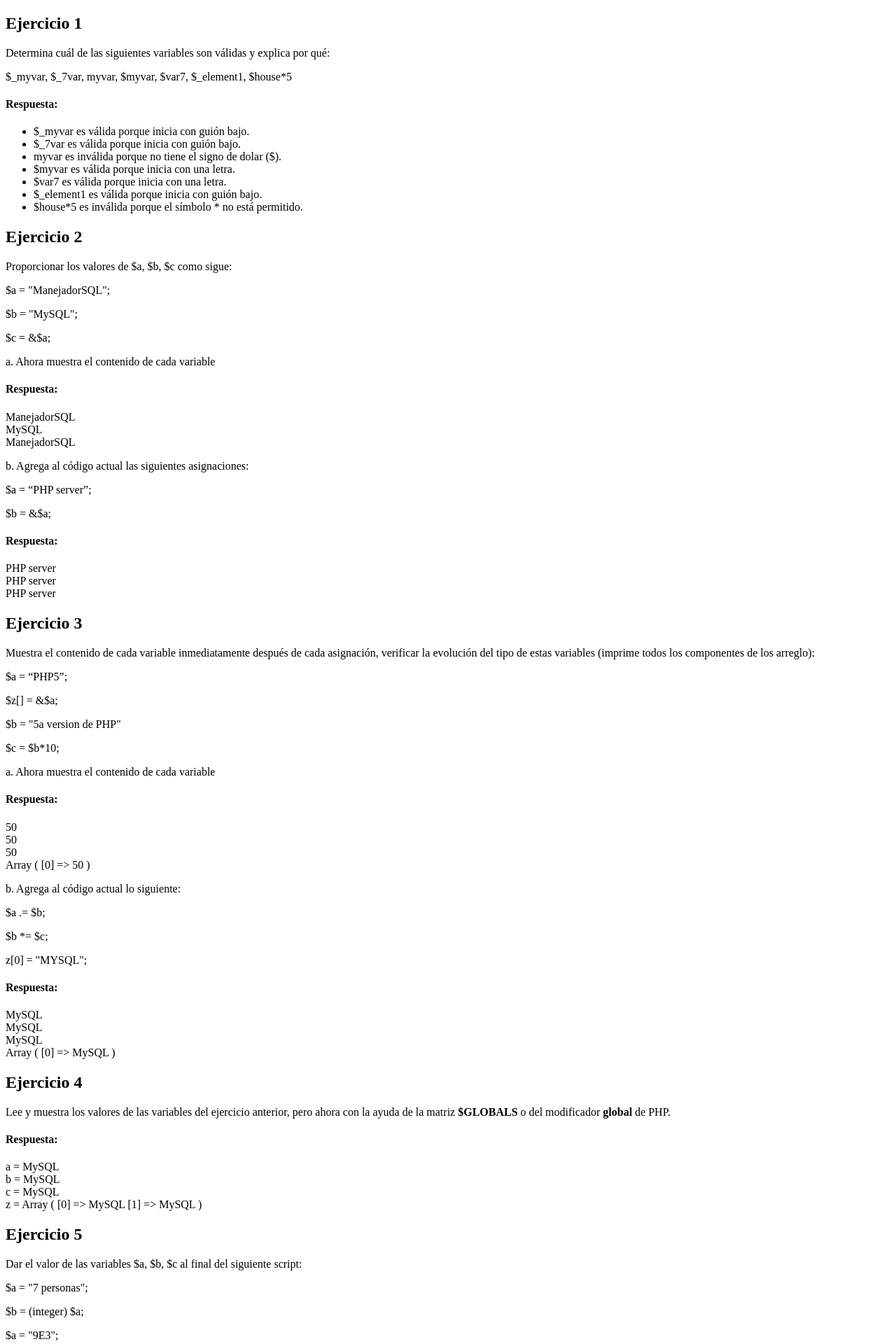
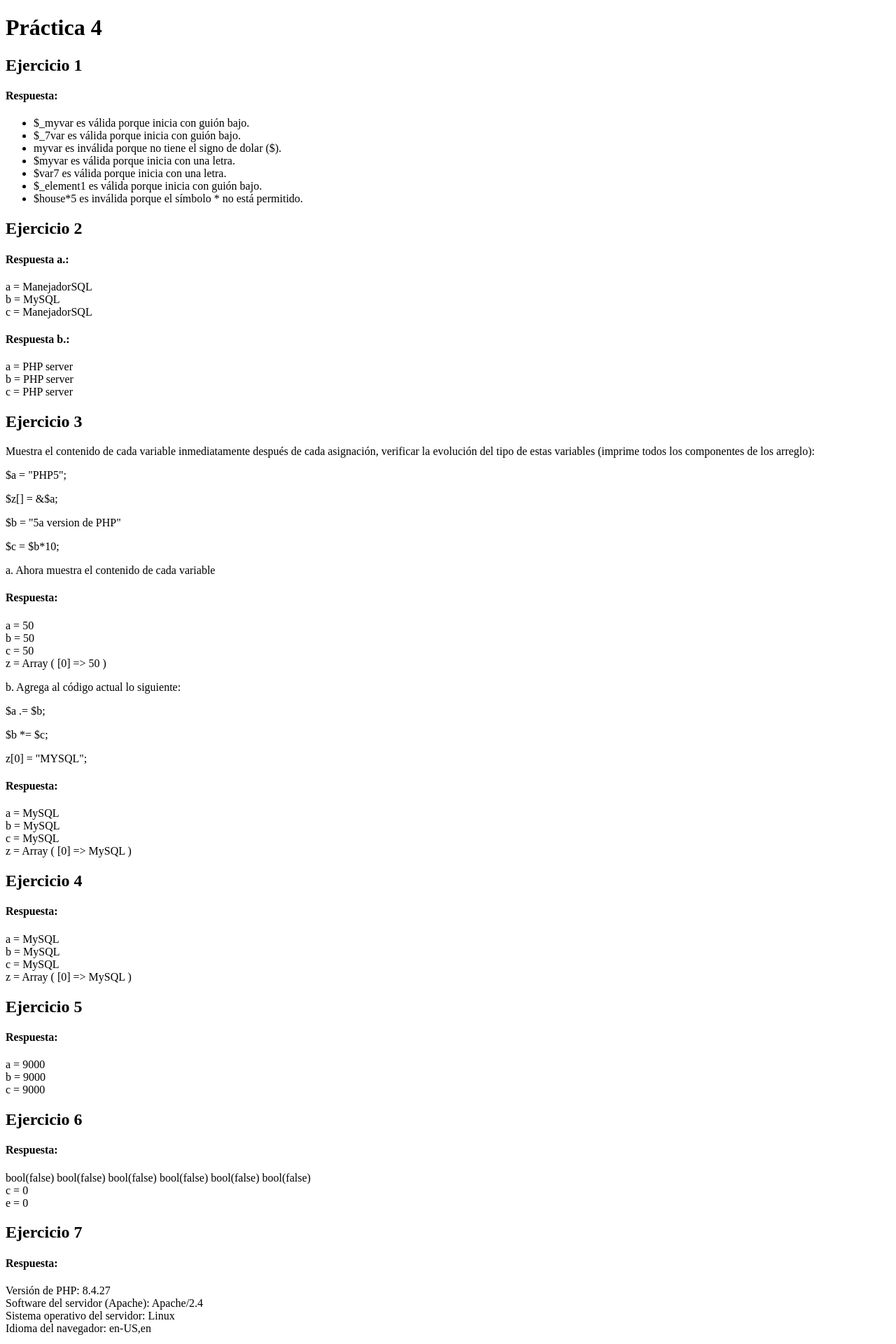
Before and after one commit to bluberiwnw/tecweb, a PHP site: page / in a window 1280 px wide. Shown: the top 1920 px of the page at 70% size. Run offline with PHP 8.4, Linux system fonts and the light colour scheme.

Commit message:
P04 Validacion en W3C

```diff
--- a/practicas/p04/index.php
+++ b/practicas/p04/index.php
@@ -5,21 +5,13 @@
     <title>Práctica 4</title>
 </head>
 <body>
+
+    <H1>Práctica 4</H1>
+
+
     <h2>Ejercicio 1</h2>
-    <p>Determina cuál de las siguientes variables son válidas y explica por qué:</p>
-    <p>$_myvar,  $_7var,  myvar,  $myvar,  $var7,  $_element1, $house*5</p>
     <?php
-        //AQUI VA MI CÓDIGO PHP
-        $_myvar;
-        $_7var;
-        //myvar;       // Inválida
-        $myvar;
-        $var7;
-        $_element1;
-        //$house*5;     // Invalida
-
         echo '<h4>Respuesta:</h4>';
-
         echo '<ul>';
         echo '<li>$_myvar es válida porque inicia con guión bajo.</li>';
         echo '<li>$_7var es válida porque inicia con guión bajo.</li>';
@@ -32,47 +24,23 @@
     ?>
 
     <h2>Ejercicio 2</h2>
-    <p>Proporcionar los valores de $a, $b, $c como sigue:</p>
-
     <?php
-    echo '<p>$a = "ManejadorSQL";</p>';
-    echo '<p>$b = "MySQL";</p>';
-    echo '<p>$c = &$a;</p>';
-
-    echo '<p>a. Ahora muestra el contenido de cada variable</p>';
-
-
     $a = 'ManejadorSQL';
     $b = 'MySQL';
     $c = &$a;
 
-    echo '<h4>Respuesta:</h4>';
+    echo '<h4>Respuesta a.:</h4>';
+    echo "a = $a<br>";
+    echo "b = $b<br>";
+    echo "c = $c<br>";
 
-    print($a);
-    echo "<br>";
-    print($b);
-    echo "<br>";
-    print($c);
+    $a = 'PHP server';
+    $b = &$a; // reasignación por referencia
 
-
-     echo '<p>b. Agrega al código actual las siguientes asignaciones:</p>';
-     echo '<p>$a = “PHP server”;</p>';
-     echo '<p>$b = &$a;</p>';
-
-
-    /*$a = 'ManejadorSQL';
-    $b = 'MySQL';*/
-    $c = &$a;
-    $a = 'PHP server';
-    $b = &$a;
-
-    echo '<h4>Respuesta:</h4>';
-
-    print($a);
-    echo "<br>";
-    print($b);
-    echo "<br>";
-    print($c);
+    echo '<h4>Respuesta b.:</h4>';
+    echo "a = $a<br>";
+    echo "b = $b<br>";
+    echo "c = $c<br>";
     ?>
 
     <h2>Ejercicio 3</h2>
@@ -81,64 +49,49 @@
     arreglo):</p>
 
     <?php
-    echo '<p>$a = “PHP5”;</p>';
+    echo '<p>$a = "PHP5";</p>';
     echo '<p>$z[] = &$a;</p>';
     echo '<p>$b = "5a version de PHP"</p>';
     echo '<p>$c = $b*10;</p>';
 
-
-
     echo '<p>a. Ahora muestra el contenido de cada variable</p>';
 
-
     $a = 'PHP5';
+    $z = [];
     $z[] = &$a;
     $b = '5a version de PHP';
-    $c = $b*10;
+    $c = (int)$b * 10;
 
     echo '<h4>Respuesta:</h4>';
-
-    print($a);
-    echo "<br>";
-    print($b);
-    echo "<br>";
-    print($c);
-    echo "<br>";
-    print_r($z);
-
+    echo "a = $a<br>";
+    echo "b = $b<br>";
+    echo "c = $c<br>";
+    echo "z = "; print_r($z); echo "<br>";
 
     echo '<p>b. Agrega al código actual lo siguiente:</p>';
     echo '<p>$a .= $b;</p>';
     echo '<p>$b *= $c;</p>';
     echo '<p>z[0] = "MYSQL";</p>';
 
-
-    /*$a = 'ManejadorSQL';
-    $b = 'MySQL';*/
     $a .= $b;
-    $b *= $c;
+    $b = (int)$b * $c;
     $z[0] = 'MySQL';
 
     echo '<h4>Respuesta:</h4>';
-
-    print($a);
-    echo "<br>";
-    print($b);
-    echo "<br>";
-    print($c);
-    echo "<br>";
-    print_r($z);
+    echo "a = $a<br>";
+    echo "b = $b<br>";
+    echo "c = $c<br>";
+    echo "z = "; print_r($z); echo "<br>";
     ?>
 
+
     <h2>Ejercicio 4</h2>
-    <p>Lee y muestra los valores de las variables del ejercicio anterior, pero ahora con la ayuda de
-    la matriz <b>$GLOBALS</b> o del modificador <b>global</b> de PHP.</p>
-
     <?php
     $a = 'PHP5';
+    $z = [];
     $z[] = &$a;
-    $b = '5a version de PHP';
-    $c = $b*10;
+    $b = '5';
+    $c = $b * 10;
     $a .= $b;
     $b *= $c;
     $z[0] = 'MySQL';
@@ -147,23 +100,15 @@
     echo "a = " . $GLOBALS['a'] . "<br>";
     echo "b = " . $GLOBALS['b'] . "<br>";
     echo "c = " . $GLOBALS['c'] . "<br>";
-    echo "z = ";
-    print_r($GLOBALS['z']);
+    echo "z = "; print_r($GLOBALS['z']); echo "<br>";
     ?>
 
     <h2>Ejercicio 5</h2>
-    <p>Dar el valor de las variables $a, $b, $c al final del siguiente script:</p>
-    <p>$a = "7 personas";</p>
-    <p>$b = (integer) $a;</p>
-    <p>$a = "9E3";</p>
-    <p>$c = (double) $a;</p>
-
-
     <?php
     $a = "7 personas";
-    $b = (integer) $a;
+    $b = (int)$a;
     $a = "9E3";
-    $c = (double) $a;
+    $c = (double)$a;
 
     echo '<h4>Respuesta:</h4>';
     echo "a = $a<br>";
@@ -172,24 +117,16 @@
     ?>
 
     <h2>Ejercicio 6</h2>
-<p>Dar y comprobar el valor booleano de las variables $a, $b, $c, $d, $e y $f y mostrarlas usando la función <code>var_dump()</code>. Después transformar los valores booleanos de $c y $e en uno que se pueda mostrar con <code>echo</code>:</p>
-
-<p>$a = "0";</p>
-<p>$b = "TRUE";</p>
-<p>$c = FALSE;</p>
-<p>$d = ($a OR $b);</p>
-<p>$e = ($a AND $c);</p>
-<p>$f = ($a XOR $b);</p>
-
     <?php
     $a = "0";
     $b = "TRUE";
-$c = FALSE;
+    $c = false;
 
-$d = $a || $b;
-$e = $a && $c;
-$f = $a xor $b;
+    $d = ($a || $b);
+    $e = ($a && $c);
+    $f = ($a xor (bool)$b);
 
+    echo '<h4>Respuesta:</h4>';
     var_dump($a, $b, $c, $d, $e, $f);
 
     echo "<br>";
@@ -198,21 +135,19 @@ echo "e = " . (int)$e . "<br>";
     ?>
 
     <h2>Ejercicio 7</h2>
-    <p>Usando la variable predefinida <code>$_SERVER</code>, determina lo siguiente:</p>
-    <ul>
-        <li>La versión de Apache y PHP</li>
-        <li>El nombre del sistema operativo (servidor)</li>
-        <li>El idioma del navegador (cliente)</li>
-    </ul>
-
     <?php
     echo '<h4>Respuesta:</h4>';
     echo "Versión de PHP: " . phpversion() . "<br>";
-    echo "Software del servidor (Apache): " . $_SERVER['SERVER_SOFTWARE'] . "<br>";
+    echo "Software del servidor (Apache): " . ($_SERVER['SERVER_SOFTWARE'] ?? 'No disponible') . "<br>";
     echo "Sistema operativo del servidor: " . PHP_OS . "<br>";
-    echo "Idioma del navegador: " . $_SERVER['HTTP_ACCEPT_LANGUAGE'] . "<br>";
+    echo "Idioma del navegador: " . ($_SERVER['HTTP_ACCEPT_LANGUAGE'] ?? 'No disponible') . "<br>";
     ?>
 
-
+    <footer>
+        <p>
+        <a href="https://validator.w3.org/check?uri=referer">
+        <img src="https://www.w3.org/Icons/valid-xhtml11" alt="XHTML 1.1" válido alto="31" ancho="88" /></a>
+    </p>
+    </footer>
 </body>
 </html>
```
Also changed, not shown: practicas/p04/03-get_producto_by_id-certificado.php (added, +75 -0 lines). Lines whose indentation alone changed are shown as unchanged.
